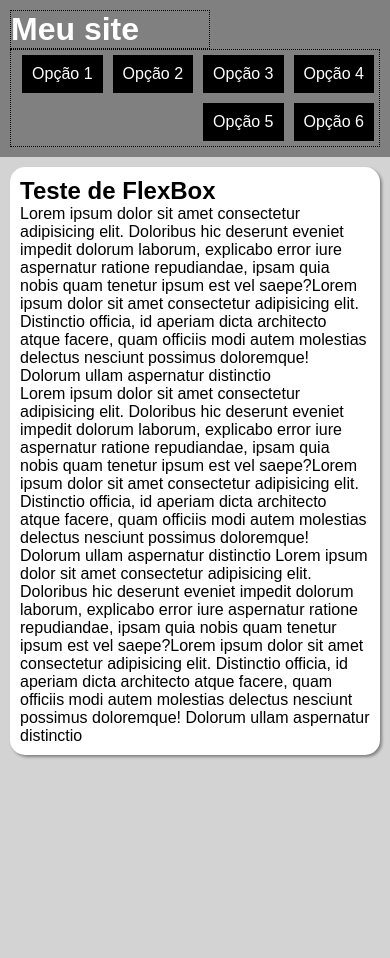
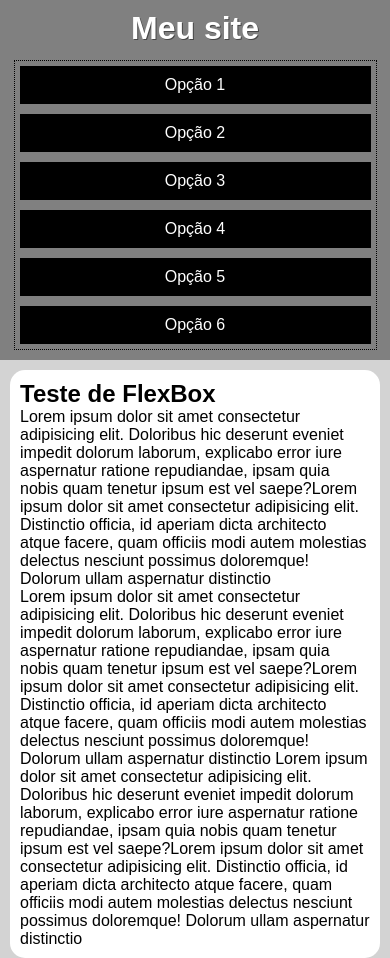
Before and after one commit to RafzVTI/HTML-CSS, a plain HTML site: page Exercicios/Ex027 - Flex box/flex013 - menu flexbox/index.html in a window 390 px wide. Before the commit the page ends 844 px from the top, so only its background shows below. Drawn offline with Linux system fonts and the light colour scheme.

Commit message:
menu flexbox e media query

```diff
--- /dev/null
+++ b/Exercicios/Ex027 - Flex box/flex013 - menu flexbox/estilos/mobile.css
@@ -0,0 +1,15 @@
+@charset "utf-8";
+
+
+header, header > nav {
+    flex-flow: column nowrap;
+}
+
+header > h1 {
+    flex-basis: 50px;
+}
+
+header > nav > a {
+    width: 90vw;
+    text-align: center;
+}
--- a/Exercicios/Ex027 - Flex box/flex013 - menu flexbox/estilos/style.css
+++ b/Exercicios/Ex027 - Flex box/flex013 - menu flexbox/estilos/style.css
@@ -26,8 +26,9 @@ header {
 }
 
 header > h1 {
-    border: 1px dotted black;
+    /* border: 1px dotted black; */
     flex: 0 0 200px;
+    text-shadow: 1px 1px 0px rgba(0, 0, 0, 0.452);
 }
 
 header > nav {
@@ -43,7 +44,7 @@ main {
     margin: 10px;
     padding: 10px;
     border-radius: 15px;
-    box-shadow: 2px 2px 3px rgba(0, 0, 0, 0.384);
+   /* box-shadow: 2px 2px 3px rgba(0, 0, 0, 0.384); */
 }
 
 header > nav > a {
--- a/Exercicios/Ex027 - Flex box/flex013 - menu flexbox/index.html
+++ b/Exercicios/Ex027 - Flex box/flex013 - menu flexbox/index.html
@@ -5,6 +5,7 @@
     <meta name="viewport" content="width=device-width, initial-scale=1.0">
     <title>Menu FlexBox</title>
     <link rel="stylesheet" href="estilos/style.css">
+    <link rel="stylesheet" href="estilos/mobile.css" media="screen and (max-width: 580px)">
 </head>
 <body>
     <header>
```
